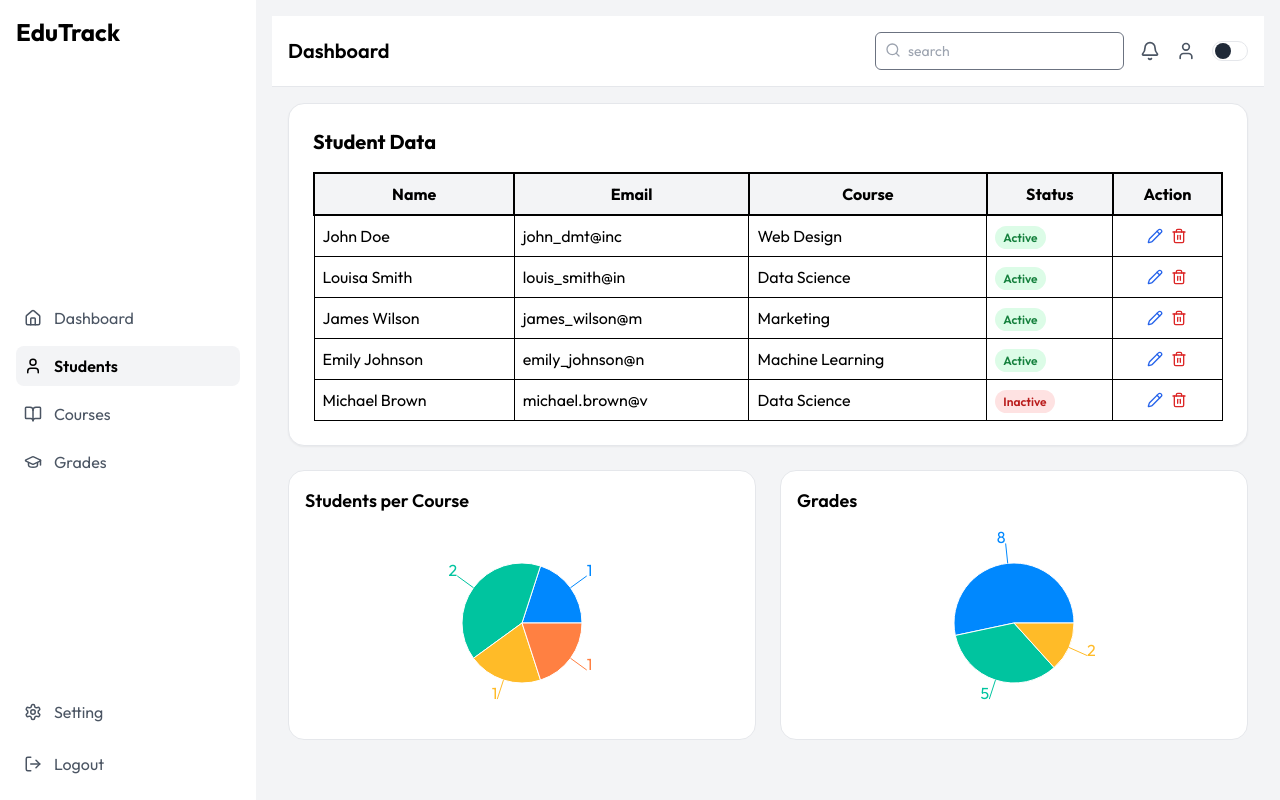
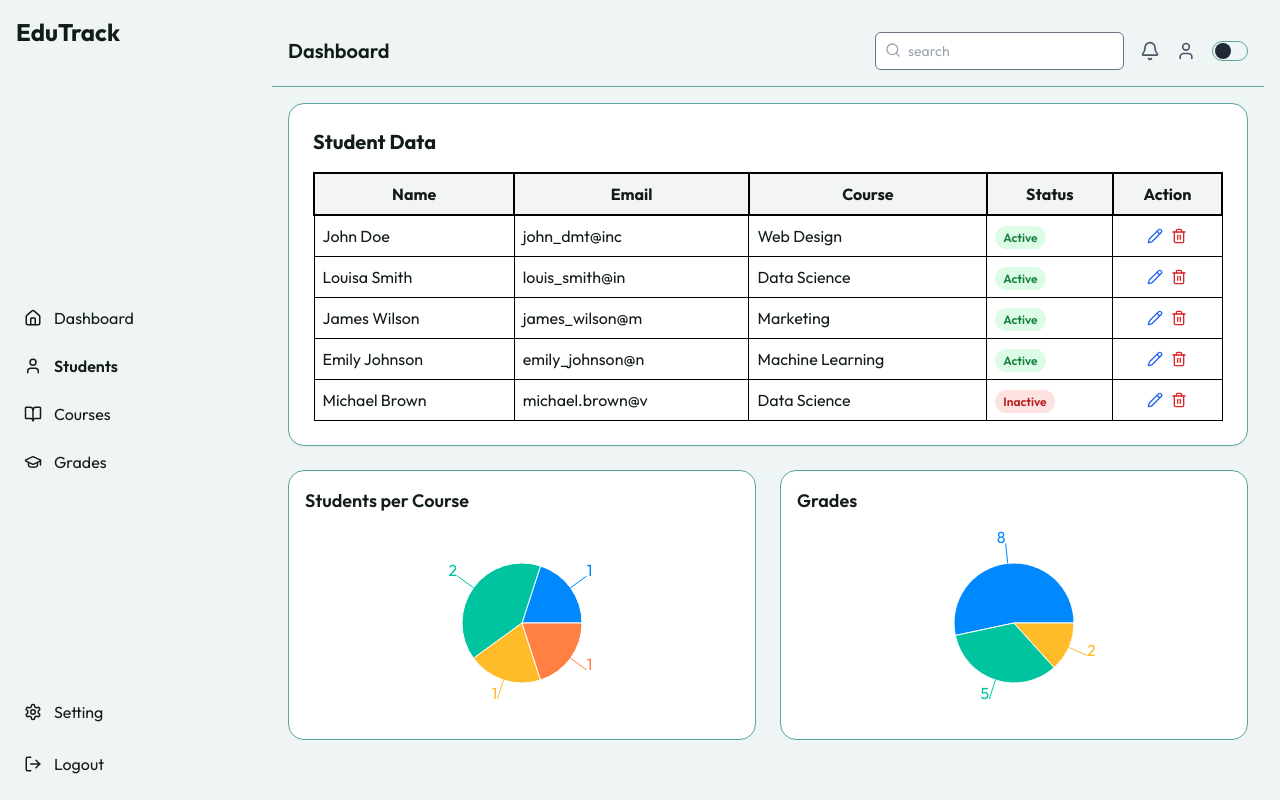
Before and after one commit to mohammedShanid8428/EduTrack, a React (Vite) app: page /students in a window 1280 px wide. Built offline with nearby package versions, Linux system fonts and the light colour scheme.

Commit message:
color theme  changes and other updates

```diff
--- a/src/components/Header.jsx
+++ b/src/components/Header.jsx
@@ -4,7 +4,7 @@ import { useState } from 'react';
 export default function Header({ dark, setDark }) {
 
   return (
-    <header className="flex items-center justify-between p-4 border-b bg-white dark:bg-gray-700">
+    <header className="flex items-center justify-between p-4 border-b bg-background dark:bg-background dark:border-gray-600">
       <h2 className="text-xl font-semibold dark:text-white">Dashboard</h2>
 
       <div className="flex items-center gap-4">
--- a/src/components/Layout.jsx
+++ b/src/components/Layout.jsx
@@ -12,7 +12,7 @@ export default function Layout() {
   }, [dark]);
 
   return (
-    <div className="flex bg-gray-100 dark:bg-gray-900 min-h-screen">
+    <div className="flex bg-background dark:bg-background min-h-screen">
       <Sidebar />
       <div className="flex-1 p-4">
         <Header dark={dark} setDark={setDark} />
--- a/src/components/Siderbar.jsx
+++ b/src/components/Siderbar.jsx
@@ -11,7 +11,7 @@ const navItems = [
 export default function Sidebar() {
   return (
     <>
-    <div className="flex flex-col h-screen   p-4 justify-between bg-white w-64  dark:bg-gray-700 dark:text-white">
+    <div className="flex flex-col h-screen   p-4 justify-between bg-background w-64  dark:bg-background dark:text-foreground">
       <h1 className="text-2xl font-extrabold mb-10">EduTrack</h1>
 
       <nav className="flex flex-col gap-2">
@@ -21,7 +21,7 @@ export default function Sidebar() {
             to={path}
             className={({ isActive }) =>
               `flex items-center gap-3 p-2 rounded-lg hover:bg-gray-100 dark:hover:bg-gray-600 transition-colors
-               ${isActive ? 'font-semibold bg-gray-100 dark:bg-gray-600' : 'text-gray-600 dark:text-gray-300'}`
+               ${isActive ? 'font-semibold bg-background dark:bg-background' : 'text-foreground dark:text-foreground'}`
             }
           >
             <Icon size={18} />
@@ -31,11 +31,11 @@ export default function Sidebar() {
       </nav>
 
       <div className="flex flex-col gap-3 ">
-        <button className="flex items-center gap-3 p-2 rounded-lg text-gray-600 dark:text-white hover:bg-gray-100 w-full">
+        <button className="flex items-center gap-3 p-2 rounded-lg text-foreground dark:text-foreground hover:bg-gray-100 w-full">
           <Settings size={18} />
           Setting
         </button>
-        <button className="flex items-center gap-3 p-2 rounded-lg text-gray-600 dark:text-white hover:bg-gray-100 w-full">
+        <button className="flex items-center gap-3 p-2 rounded-lg text-foreground dark:text-foreground hover:bg-gray-100 w-full">
           <LogOut size={18} />
           Logout
         </button>
--- a/src/components/StatCard.jsx
+++ b/src/components/StatCard.jsx
@@ -3,7 +3,7 @@ import { Link } from 'react-router-dom';
 const StatCard = ({ label, value }) => {
   return (
     <Link to={`/${label.toLowerCase()}`}>
-      <div className="flex-1 min-w-[140px] bg-white dark:bg-gray-700 text-black dark:text-white rounded-2xl shadow-sm px-3 py-6 text-center hover:shadow-md transition">
+      <div className="flex-1 min-w-[140px] bg-secondary dark:bg-secondary text-foreground dark:text-foreground rounded-2xl shadow-md px-3 py-6 text-center hover:shadow-md transition">
         <h3 className="text-lg  mb-2  text-gray-600 dark:text-gray-400 font-semibold">{label}</h3>
         <p className="text-2xl font-semibold">{value}</p>
       </div>
--- a/src/index.css
+++ b/src/index.css
@@ -1,8 +1,6 @@
 @tailwind base;
 @tailwind components;
 @tailwind utilities;
-
-
 
 body {
   font-family: "Outfit", sans-serif;
@@ -10,3 +8,61 @@ body {
   font-weight: 400;
   font-style: normal;
 }
+
+@layer base {
+
+:root  {
+  --background: 167, 25%, 95%;
+  --foreground: 162, 22%, 9%;
+  --card: 174 50% 90%;
+  --card-foreground: 174 5% 10%;
+  --popover: 174 100% 95%;
+  --popover-foreground: 174 100% 0%;
+  --primary: 161, 45%, 25%;
+  --primary-foreground: 0 0% 100%;
+  --secondary: 162, 55%, 87%;
+  --secondary-foreground: 0 0% 0%;
+  --muted: 136 30% 85%;
+  --muted-foreground: 174 5% 35%;
+  --accent: 162, 65%, 41%;
+  --accent-foreground: 174 5% 10%;
+  --destructive: 0 100% 30%;
+  --destructive-foreground: 174 5% 90%;
+  --border: 174 30% 50%;
+  --input: 174 30% 18%;
+  --ring: 174 88% 58%;
+  --radius: 0.5rem;
+}
+.dark  {
+  --background: 167, 25%, 11%;
+  --foreground: 162, 22%, 91%;
+  --card: 174 50% 0%;
+  --card-foreground: 174 5% 90%;
+  --popover: 174 50% 5%;
+  --popover-foreground: 174 5% 90%;
+  --primary: 161, 45%, 75%;
+  --primary-foreground: 0 0% 100%;
+  --secondary: 162, 55%, 32%;
+  --secondary-foreground: 0 0% 100%;
+  --muted: 136 30% 15%;
+  --muted-foreground: 174 5% 60%;
+  --accent: 162, 65%, 59%;
+  --accent-foreground: 174 5% 90%;
+  --destructive: 0 100% 30%;
+  --destructive-foreground: 174 5% 90%;
+  --border: 174 30% 18%;
+  --input: 174 30% 18%;
+  --ring: 174 88% 58%;
+  --radius: 0.5rem;
+}
+
+}
+
+@layer base {
+  * {
+    @apply border-border;
+  }
+  body {
+    @apply bg-background text-foreground;
+  }
+}
--- a/src/pages/Dashboard.jsx
+++ b/src/pages/Dashboard.jsx
@@ -8,10 +8,10 @@ export default function Dashboard() {
 
 
   return (
-    <div className="flex  bg-gray-100 dark:bg-gray-900 min-h-screen ">
+    <div className="flex  bg-background dark:bg-background min-h-screen ">
 
       <div className="flex-1 ">
-        <div className="grid grid-cols-1 md:grid-cols-2 lg:grid-cols-4 gap-6 mt-4">
+        <div className=" grid grid-cols-1 md:grid-cols-2 lg:grid-cols-4 gap-6 mt-4">
           <StatCard label="students" value="745 enrolled" />
           <StatCard label="courses" value="12 active" />
           <StatCard label="grades" value="Average: A-" />
@@ -23,7 +23,7 @@ export default function Dashboard() {
         </div>
 
         {/* Star Students section */}
-        <div className="bg-white dark:bg-gray-400 rounded-xl shadow p-1 mt-4">
+        <div className="bg-foreground dark:bg-gray-400 rounded-xl shadow p-1 mt-4">
           {/* <h3 className="font-semibold text-lg mb-2">Star students</h3> */}
           <StarStudents />
         </div>
--- a/tailwind.config.js
+++ b/tailwind.config.js
@@ -4,9 +4,67 @@ export default {
     './index.html',
     './src/**/*.{js,jsx,ts,tsx}',
   ],
-  darkMode: 'class',
+  darkMode: ['class', 'class'],
   theme: {
-    extend: {},
+    extend: {
+      borderRadius: {
+        lg: 'var(--radius)',
+        md: 'calc(var(--radius) - 2px)',
+        sm: 'calc(var(--radius) - 4px)',
+      },
+      colors: {
+        background: 'hsl(var(--background))',
+        foreground: 'hsl(var(--foreground))',
+        card: {
+          DEFAULT: 'hsl(var(--card))',
+          foreground: 'hsl(var(--card-foreground))',
+        },
+        popover: {
+          DEFAULT: 'hsl(var(--popover))',
+          foreground: 'hsl(var(--popover-foreground))',
+        },
+        primary: {
+          DEFAULT: 'hsl(var(--primary))',
+          foreground: 'hsl(var(--primary-foreground))',
+        },
+        secondary: {
+          DEFAULT: 'hsl(var(--secondary))',
+          foreground: 'hsl(var(--secondary-foreground))',
+        },
+        muted: {
+          DEFAULT: 'hsl(var(--muted))',
+          foreground: 'hsl(var(--muted-foreground))',
+        },
+        accent: {
+          DEFAULT: 'hsl(var(--accent))',
+          foreground: 'hsl(var(--accent-foreground))',
+        },
+        destructive: {
+          DEFAULT: 'hsl(var(--destructive))',
+          foreground: 'hsl(var(--destructive-foreground))',
+        },
+        border: 'hsl(var(--border))',
+        input: 'hsl(var(--input))',
+        ring: 'hsl(var(--ring))',
+        chart: {
+          '1': 'hsl(var(--chart-1))',
+          '2': 'hsl(var(--chart-2))',
+          '3': 'hsl(var(--chart-3))',
+          '4': 'hsl(var(--chart-4))',
+          '5': 'hsl(var(--chart-5))',
+        },
+      },
+      borderColor: {
+        border: 'hsl(var(--border))',
+      },
+      backgroundColor: {
+        background: 'hsl(var(--background))',
+      },
+      textColor: {
+        foreground: 'hsl(var(--foreground))',
+      },
+    },
   },
-  plugins: [],
+  safelist: ['border-border', 'bg-background', 'text-foreground'],
+  plugins: [require("tailwindcss-animate")],
 }
--- a/vite.config.js
+++ b/vite.config.js
@@ -1,6 +1,14 @@
-import { defineConfig } from 'vite';
-import react from '@vitejs/plugin-react';
+import path from "path"
+// import tailwindcss from "@tailwindcss/vite"
+import react from "@vitejs/plugin-react"
+import { defineConfig } from "vite"
 
+// https://vite.dev/config/
 export default defineConfig({
-  plugins: [react()],
-});
+  plugins: [react(),],
+  resolve: {
+    alias: {
+      "@": path.resolve(__dirname, "./src"),
+    },
+  },
+})
```
Also changed, not shown: package.json (+7 -1 lines), src/components/BarCharWidget.jsx (+79 -32 lines), 1 other file (tests, documents, lock files or other folders).
